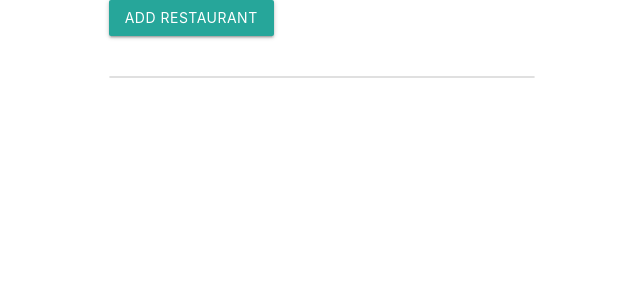
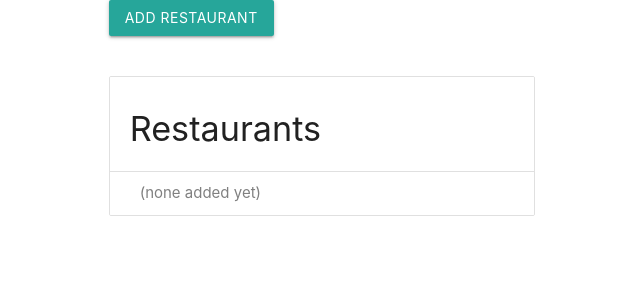
Before and after one commit to olliebrownlow/react-restaurant-tutorial, a React (Vite) app: page / in a window 1280 px wide. Shown: the top 300 px of the page, without its empty margins (318-958 px from the left). Built offline with nearby package versions, Linux system fonts and the light colour scheme.

Commit message:
adds in case when no restaurant has been added

```diff
--- a/src/RestaurantList.js
+++ b/src/RestaurantList.js
@@ -2,10 +2,16 @@ import React from "react";
 import { Collection, CollectionItem } from "react-materialize";
 
 const RestaurantList = ({ restaurantNames }) => (
-  <Collection>
-    {restaurantNames.map(restaurantName => (
-      <CollectionItem key={restaurantName}>{restaurantName}</CollectionItem>
-    ))}
+  <Collection header="Restaurants">
+    {restaurantNames.length === 0 ? (
+      <CollectionItem style={{ color: "gray" }}>
+        (none added yet)
+      </CollectionItem>
+    ) : (
+      restaurantNames.map(restaurantName => (
+        <CollectionItem key={restaurantName}>{restaurantName}</CollectionItem>
+      ))
+    )}
   </Collection>
 );
 
```
